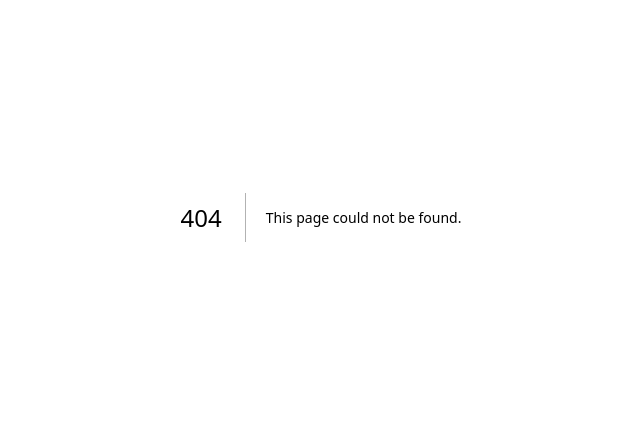
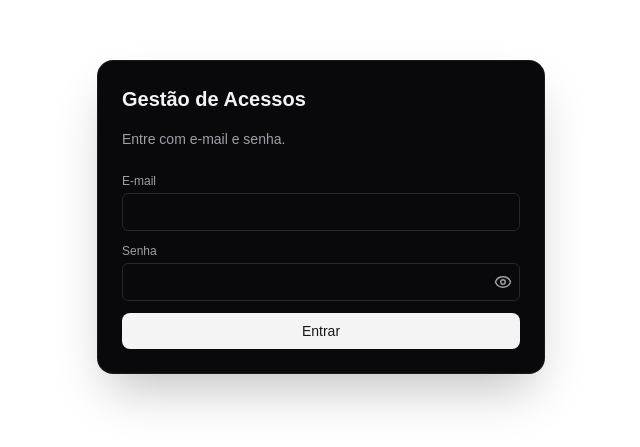
Before and after one commit to domatech-developer/overview-report, a Next.js app: page /login in a window 1280 px wide. Before the commit this address had no page. Shown: the part 183-630 px from the top of the page, without its empty margins (319-959 px from the left). Built offline with nearby package versions, Linux system fonts and the light colour scheme.

Commit message:
:hammer: login page added

```diff
--- /dev/null
+++ b/middleware.ts
@@ -0,0 +1,41 @@
+import type { NextRequest } from "next/server";
+import { NextResponse } from "next/server";
+
+export function middleware(req: NextRequest) {
+  const { pathname, search } = req.nextUrl;
+  const hasSession = Boolean(req.cookies.get("session_token"));
+
+  // allow public assets and API
+  if (
+    pathname.startsWith("/api") ||
+    pathname.startsWith("/_next") ||
+    pathname === "/favicon.ico"
+  ) {
+    return NextResponse.next();
+  }
+
+  // handle /login explicitly
+  if (pathname.startsWith("/login")) {
+    if (hasSession) {
+      const url = req.nextUrl.clone();
+      url.pathname = "/";
+      return NextResponse.redirect(url);
+    }
+    return NextResponse.next();
+  }
+
+  if (!hasSession) {
+    const url = req.nextUrl.clone();
+    url.pathname = "/login";
+    if (pathname && pathname !== "/") url.searchParams.set("from", pathname + (search || ""));
+    return NextResponse.redirect(url);
+  }
+
+  return NextResponse.next();
+}
+
+export const config = {
+  matcher: [
+    "/((?!api|_next/static|_next/image|favicon.ico|login|.*\\.(?:svg|png|jpg|jpeg|gif|webp|ico)).*)",
+  ],
+};
--- /dev/null
+++ b/src/app/api/auth/login/route.ts
@@ -0,0 +1,25 @@
+import { NextRequest, NextResponse } from "next/server";
+import { getDb } from "@/lib/mongodb";
+import { cookies } from "next/headers";
+import crypto from "crypto";
+
+function hashPassword(pw: string) {
+  return crypto.createHash("sha256").update(pw).digest("hex");
+}
+
+export async function POST(req: NextRequest) {
+  const body = await req.json();
+  const { email, password } = body || {};
+  if (!email || !password) return NextResponse.json({ error: "missing" }, { status: 400 });
+  const db = await getDb();
+  const user = await db.collection("users").findOne({ email: String(email).toLowerCase() });
+  if (!user) return NextResponse.json({ error: "invalid" }, { status: 401 });
+  const stored = (user as any).password; // should be hashed
+  const ok = stored && (stored.length === 64 ? stored === hashPassword(password) : stored === password);
+  if (!ok) return NextResponse.json({ error: "invalid" }, { status: 401 });
+
+  const token = crypto.randomBytes(24).toString("hex");
+  // naive in-memory-less token: just set cookie with token; in prod, persist or sign/JWT
+  (await cookies()).set("session_token", token, { httpOnly: true, sameSite: "lax", path: "/" });
+  return NextResponse.json({ ok: true });
+}
--- /dev/null
+++ b/src/app/api/auth/logout/route.ts
@@ -0,0 +1,7 @@
+import { NextResponse } from "next/server";
+import { cookies } from "next/headers";
+
+export async function POST() {
+  (await cookies()).delete("session_token");
+  return NextResponse.json({ ok: true });
+}
--- a/src/app/layout.tsx
+++ b/src/app/layout.tsx
@@ -1,5 +1,7 @@
 import type { Metadata } from "next";
 import { Geist, Geist_Mono } from "next/font/google";
+import React from "react";
+import { AuthGate } from "./providers";
 import "./globals.css";
 
 const geistSans = Geist({
@@ -24,7 +26,9 @@ export default function RootLayout({
 }>) {
   return (
     <html lang="en">
-      <body className={`${geistSans.variable} ${geistMono.variable} antialiased`}>{children}</body>
+      <body className={`${geistSans.variable} ${geistMono.variable} antialiased`}>
+          {children}
+      </body>
     </html>
   );
 }
--- /dev/null
+++ b/src/app/login/page.tsx
@@ -0,0 +1,93 @@
+"use client";
+
+import React, { useState } from "react";
+import { useRouter } from "next/navigation";
+import { Eye, EyeOff } from "lucide-react";
+
+export default function LoginPage() {
+  const router = useRouter();
+  const [email, setEmail] = useState("");
+  const [password, setPassword] = useState("");
+  const [error, setError] = useState<string | null>(null);
+  const [loading, setLoading] = useState(false);
+  const [showPassword, setShowPassword] = useState(false);
+
+  async function onSubmit(e: React.FormEvent) {
+    e.preventDefault();
+    try {
+      setLoading(true);
+      setError(null);
+      const res = await fetch("/api/auth/login", {
+        method: "POST",
+        headers: { "Content-Type": "application/json" },
+        body: JSON.stringify({ email, password }),
+      });
+      const data = await res.json().catch(() => null as any);
+      if (!res.ok) {
+        if (res.status === 400) setError("Preencha e-mail e senha.");
+        else if (res.status === 401) setError("E-mail ou senha incorretos.");
+        else setError("Falha ao entrar. Tente novamente.");
+        return;
+      }
+      router.replace("/");
+    } catch {
+      setError("Falha de conexão. Verifique sua rede e tente novamente.");
+    } finally {
+      setLoading(false);
+    }
+  }
+
+  return (
+    <div className="min-h-screen p-4 text-zinc-100 flex items-center justify-center">
+      <div className="w-full max-w-md rounded-2xl border border-zinc-800/60 bg-zinc-950 p-6 shadow-2xl">
+        <h1 className="mb-4 text-xl font-semibold">Gestão de Acessos</h1>
+        <p className="mb-6 text-sm text-zinc-400">Entre com e-mail e senha.</p>
+        {error && (
+          <div className="mb-4 rounded-md border border-rose-900/60 bg-rose-950/40 p-3 text-sm text-rose-200" aria-live="polite">
+            {error}
+          </div>
+        )}
+        <form onSubmit={onSubmit} className="space-y-3">
+          <div>
+            <label className="mb-1 block text-xs text-zinc-400">E-mail</label>
+            <input
+              type="email"
+              value={email}
+              onChange={(e) => setEmail(e.target.value)}
+              required
+              className="w-full rounded-md border border-zinc-800 bg-zinc-950 px-3 py-2 text-sm"
+            />
+          </div>
+          <div>
+            <label className="mb-1 block text-xs text-zinc-400">Senha</label>
+            <div className="relative">
+              <input
+                type={showPassword ? "text" : "password"}
+                value={password}
+                onChange={(e) => setPassword(e.target.value)}
+                required
+                className="w-full rounded-md border border-zinc-800 bg-zinc-950 px-3 py-2 pr-10 text-sm"
+              />
+              <button
+                type="button"
+                onClick={() => setShowPassword((v) => !v)}
+                className="absolute inset-y-0 right-2 my-auto inline-flex items-center justify-center text-zinc-400 hover:text-zinc-200"
+                aria-label={showPassword ? "Ocultar senha" : "Mostrar senha"}
+                title={showPassword ? "Ocultar senha" : "Mostrar senha"}
+              >
+                {showPassword ? <EyeOff size={18} /> : <Eye size={18} />}
+              </button>
+            </div>
+          </div>
+          <button
+            type="submit"
+            disabled={loading}
+            className="w-full rounded-lg bg-zinc-100 px-3 py-2 text-sm font-medium text-zinc-900 hover:bg-white disabled:opacity-60"
+          >
+            {loading ? "Entrando…" : "Entrar"}
+          </button>
+        </form>
+      </div>
+    </div>
+  );
+}
--- a/src/app/page.tsx
+++ b/src/app/page.tsx
@@ -1,6 +1,7 @@
 "use client";
 
 import React, { useEffect, useMemo, useRef, useState } from "react";
+import { useRouter } from "next/navigation";
 import { motion } from "framer-motion";
 import {
   Plus,
@@ -1024,6 +1025,8 @@ export default function Page() {
 
   // =================== UI ===================
 
+  const router = useRouter();
+
   if (loading)
     return (
       <div className="flex h-96 items-center justify-center text-zinc-300">
@@ -1039,6 +1042,17 @@ export default function Page() {
           <h1 className="text-2xl font-semibold">Overview Report - Domatech</h1>
         </div>
         <div className="flex items-center gap-2">
+          <button
+            onClick={async () => {
+              try {
+                await fetch("/api/auth/logout", { method: "POST" });
+                router.replace("/login");
+              } catch {}
+            }}
+            className="inline-flex items-center gap-2 rounded-xl border border-zinc-800/60 px-3 py-2 text-sm hover:bg-zinc-900"
+          >
+            Sair
+          </button>
           <label className="inline-flex cursor-pointer items-center gap-2 rounded-xl border border-zinc-800/60 px-3 py-2 text-sm hover:bg-zinc-900">
             <Upload className="h-4 w-4" />
             Importar JSON
--- /dev/null
+++ b/src/app/providers.tsx
@@ -0,0 +1,49 @@
+"use client";
+
+import React, { useEffect, useState } from "react";
+import { usePathname, useRouter } from "next/navigation";
+import { auth, onAuthStateChanged, signOut } from "@/lib/firebase";
+
+const PUBLIC_ROUTES = new Set(["/login"]);
+
+export function AuthGate({ children }: { children: React.ReactNode }) {
+  const router = useRouter();
+  const pathname = usePathname();
+  const [user, setUser] = useState<any>(null);
+  const [loading, setLoading] = useState(true);
+
+  useEffect(() => {
+    const unsub = onAuthStateChanged(auth, (u: any) => {
+      setUser(u);
+      setLoading(false);
+    });
+    return () => unsub();
+  }, []);
+
+  useEffect(() => {
+    if (loading) return;
+    const isPublic = PUBLIC_ROUTES.has(pathname || "/");
+    if (!user && !isPublic) router.replace("/login");
+    if (user && pathname === "/login") router.replace("/");
+  }, [user, loading, pathname, router]);
+
+  if (loading) return <div className="flex h-96 items-center justify-center text-zinc-400">Carregando…</div>;
+
+  return (
+    <div>
+      {user && (
+        <div className="sticky top-0 z-50 mb-2 border-b border-zinc-800/60 bg-zinc-950/50 backdrop-blur">
+          <div className="mx-auto max-w-7xl px-6 py-2 text-right">
+            <button
+              onClick={() => signOut(auth)}
+              className="inline-flex items-center gap-2 rounded-md border border-zinc-800/60 px-2 py-1 text-xs hover:bg-zinc-900"
+            >
+              Sair
+            </button>
+          </div>
+        </div>
+      )}
+      {children}
+    </div>
+  );
+}
```
Also changed, not shown: 1 other file (tests, documents, lock files or other folders).
